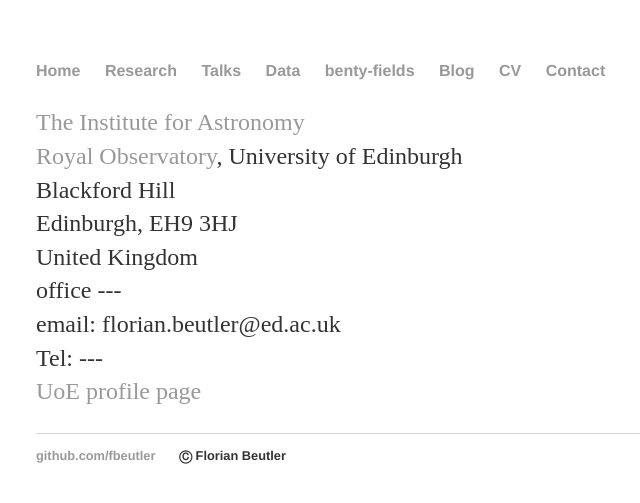
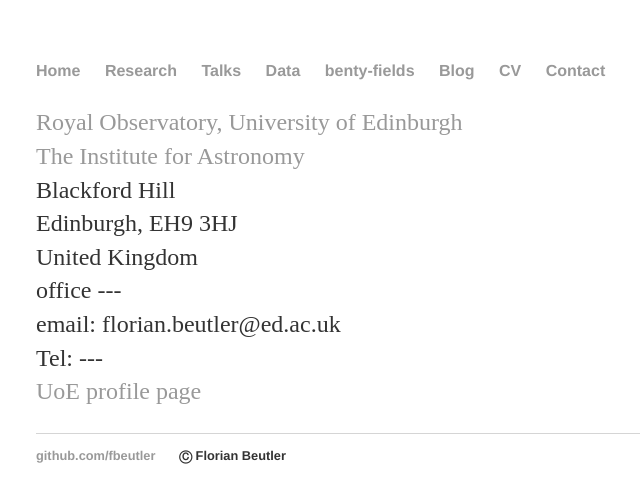
Before and after one commit to fbeutler/fbeutler.github.io, a Jekyll site: the page built from contact/contact.html, in a window 1280 px wide. Shown: the top 503 px of the page, without its empty margins (156-796 px from the left). Built offline with Jekyll 4.4.1, drawn with Linux system fonts in a browser that asks for light colours; part of the change alters nothing that is shown.

```diff
--- a/contact/contact.html
+++ b/contact/contact.html
@@ -3,8 +3,8 @@ layout: default
 title: My contact details
 ---
 <p>
+  <a href="https://www.ph.ed.ac.uk/about/finding-us/royal-observatory-edinburgh-roe" target='_blank'>Royal Observatory, University of Edinburgh</a><br>
   <a href="https://www.roe.ac.uk/ifa/about/location.html" target='_blank'>The Institute for Astronomy</a><br>
-  <a href="https://www.roe.ac.uk/" target='_blank'>Royal Observatory</a>, University of Edinburgh<br>
   Blackford Hill<br>
   Edinburgh, EH9 3HJ<br>
   United Kingdom<br>
```
